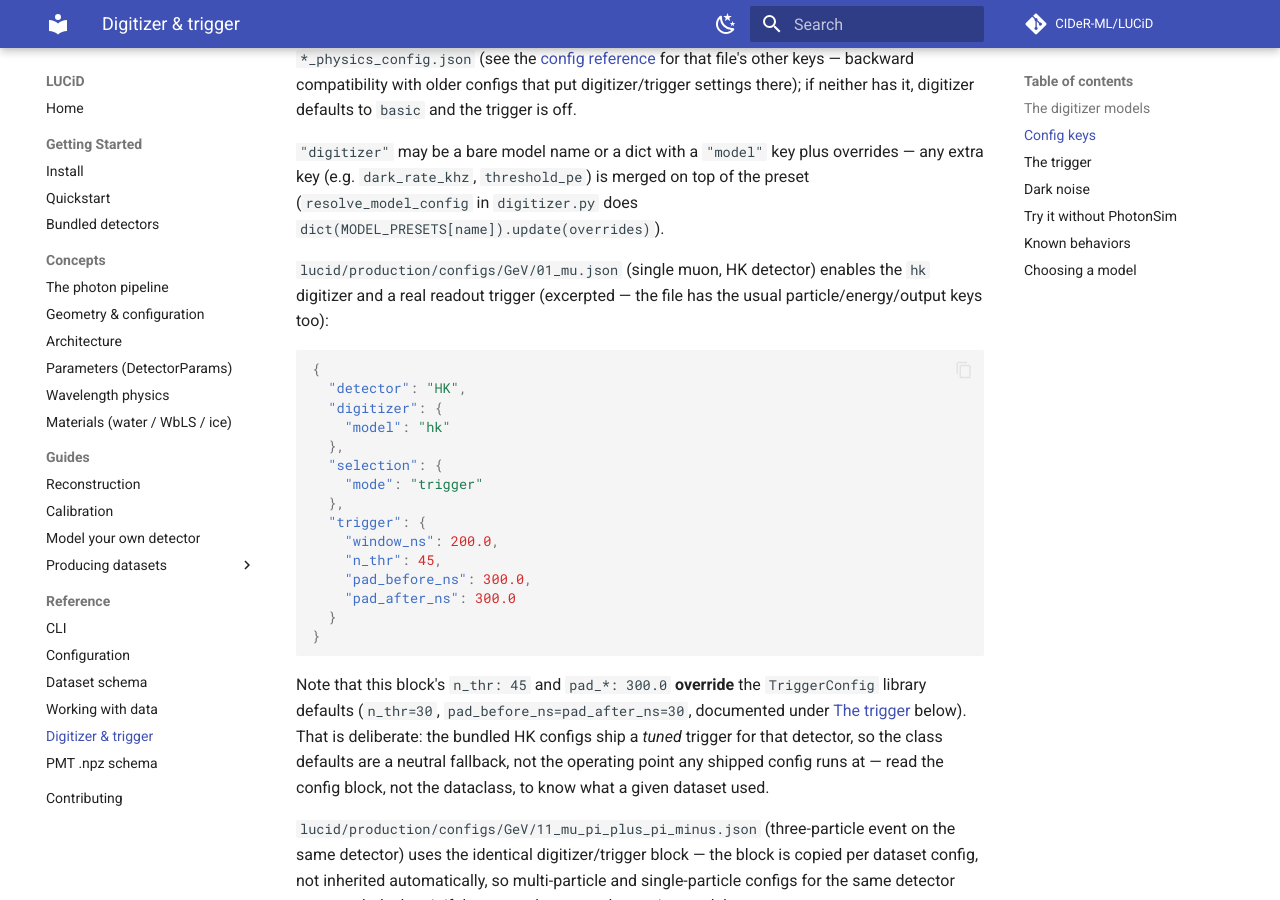
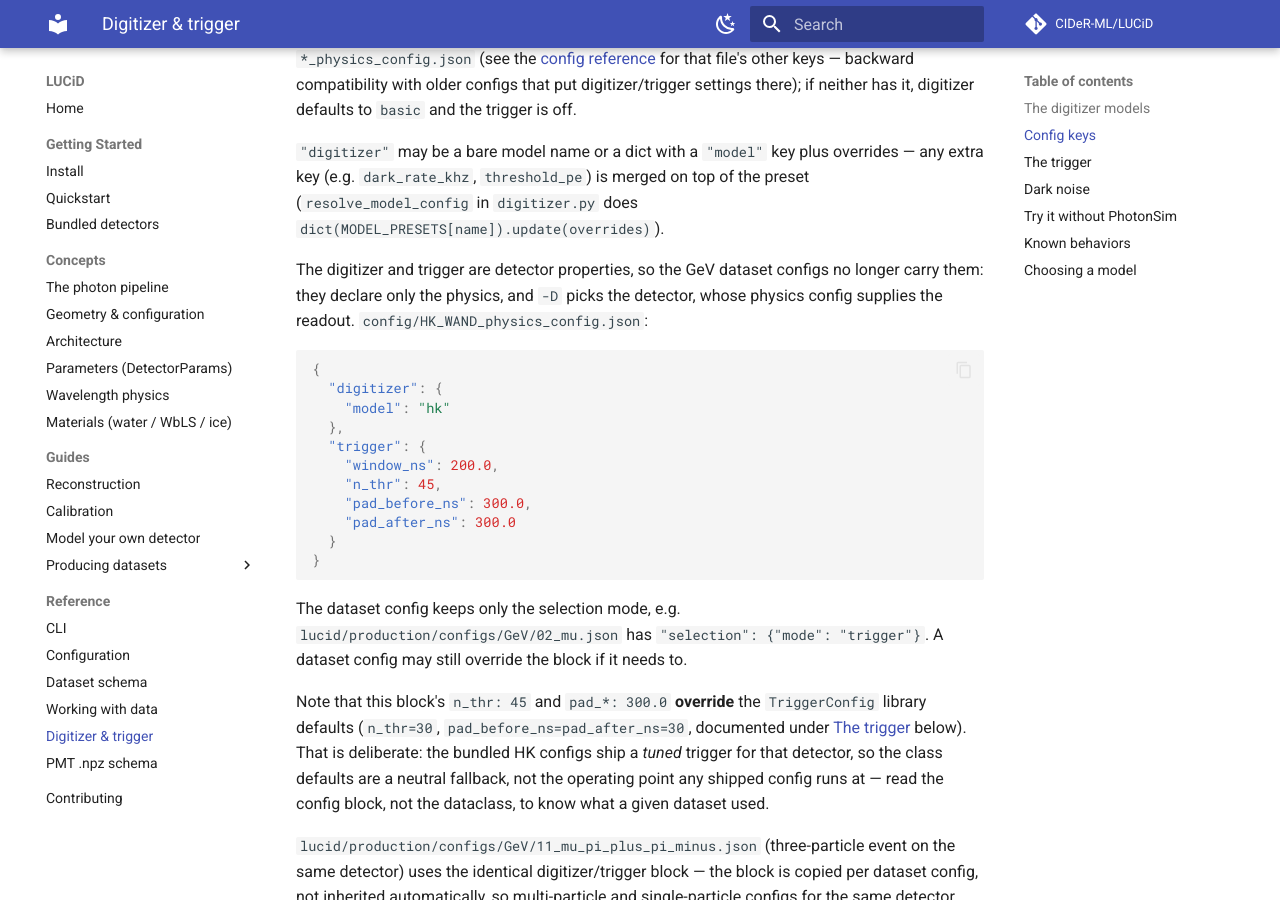
Before and after one commit to CIDeR-ML/LUCiD, an MkDocs documentation site: the page built from docs/reference/digitizer-and-trigger.md, in a window 1280 px wide and 900 px high, scrolled down 1832 px. Built offline with MkDocs 1.6.1 and Material for MkDocs 9.7.7, drawn with Linux system fonts in a browser that asks for light colours; comment, search, counter and statistics services are not loaded.

Commit message:
configs: bomb becomes 01, add gamma, drop e+/mu+
Renumber so the block reads in the order it is used: the particle bomb is
the training set, so it becomes 01, and the single-particle evaluation
configs shift to 02-06.

  06_pbomb -> 01_pbomb    01_mu       -> 02_mu
  02_pi_plus -> 03_pi_plus            03_e -> 04_e
  04_pi_minus -> 05_pi_minus          05_pi0 -> 06_pi0

The bomb pool becomes {e-, mu-, pi+, pi-, pi0, gamma}. e+ and mu+ are
dropped as near-twins of their negative counterparts in the optical
forward; pi+ and pi- are both kept, since they differ at rest (capture vs
decay). gamma is new, at [1, 2130] MeV: the upper end is the endpoint for a
gamma from a pi0 decay at the dataset's maximum pi0 energy, (E+p)/2 =
2132.8 MeV at KE = 2000, rounded down — so every sampled energy is one a
pi0 in this dataset could actually produce. The low end is 1 MeV because a
photon makes light indirectly: its Compton electrons clear the 0.26 MeV
electron Cherenkov threshold even there.

07_gamma is the matching evaluation cell, so every species in the training
pool can also be evaluated alone. Its seconds_per_event is inherited from
the electron config as the closest analogue and should be retuned from
measured runtime.

Per detector: 3896 jobs.

The rename broke live references — configs/__init__.py and
ci_tests/speed_test.py both named GeV/01_mu.json, which no longer exists —
plus six docs. All repointed at 02_mu.json. While there,
docs/reference/digitizer-and-trigger.md still showed a dataset config
declaring "detector": "HK" and its own digitizer/trigger block; that moved
to the frozen detector configs in b468678, so it now shows
HK_WAND_physics_config.json instead.

````diff
--- a/docs/reference/digitizer-and-trigger.md
+++ b/docs/reference/digitizer-and-trigger.md
@@ -53,17 +53,14 @@ has it, digitizer defaults to `basic` and the trigger is off.
 key (e.g. `dark_rate_khz`, `threshold_pe`) is merged on top of the preset
 (`resolve_model_config` in `digitizer.py` does `dict(MODEL_PRESETS[name]).update(overrides)`).
 
-`lucid/production/configs/GeV/01_mu.json` (single muon, HK detector) enables the `hk` digitizer
-and a real readout trigger (excerpted — the file has the usual particle/energy/output keys too):
+The digitizer and trigger are detector properties, so the GeV dataset configs no
+longer carry them: they declare only the physics, and `-D` picks the detector,
+whose physics config supplies the readout. `config/HK_WAND_physics_config.json`:
 
 ```json
 {
-  "detector": "HK",
   "digitizer": {
     "model": "hk"
-  },
-  "selection": {
-    "mode": "trigger"
   },
   "trigger": {
     "window_ns": 200.0,
@@ -73,6 +70,10 @@ and a real readout trigger (excerpted — the file has the usual particle/energy
   }
 }
 ```
+
+The dataset config keeps only the selection mode, e.g.
+`lucid/production/configs/GeV/02_mu.json` has `"selection": {"mode": "trigger"}`.
+A dataset config may still override the block if it needs to.
 
 Note that this block's `n_thr: 45` and `pad_*: 300.0` **override** the `TriggerConfig` library
 defaults (`n_thr=30`, `pad_before_ns=pad_after_ns=30`, documented under [The trigger](#the-trigger)
````
Also changed, not shown: README.md (+1 -1 lines), docs/guides/production/deploy-s3df.md (+2 -2 lines), docs/guides/production/docker.md (+3 -3 lines), docs/guides/production/local.md (+1 -1 lines), docs/reference/cli.md (+1 -1 lines), lucid/production/README.md (+7 -4 lines), 15 other files.
